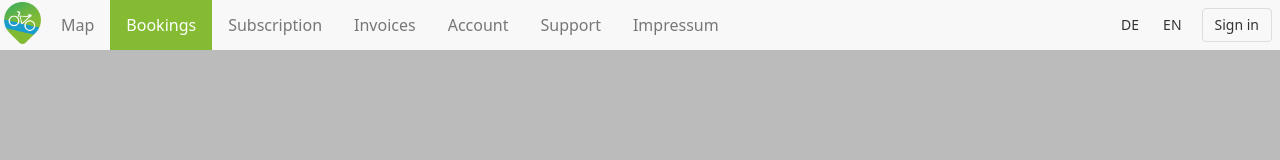
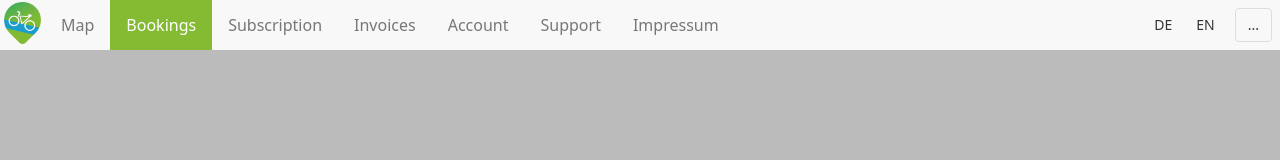
Before and after one commit to NeoLegends/velocity-pwa, a React (Create React App) app: page /bookings in a window 1280 px wide. Shown: the top 160 px of the page. Built offline with nearby package versions, Linux system fonts and the light colour scheme; no server answers.

Commit message:
:sparkles: Display indicator when login status isn't known yet

```diff
--- a/src/components/menu-bar.tsx
+++ b/src/components/menu-bar.tsx
@@ -18,6 +18,7 @@ export interface MenuBarProps {
 
 const MenuBar: React.FC<MenuBarProps> = ({
   isLoggedIn,
+  loginStatusKnown,
 
   onChangeLanguage,
   onLoginButtonClick,
@@ -52,9 +53,11 @@ const MenuBar: React.FC<MenuBarProps> = ({
         className="btn outline"
         onClick={onLoginButtonClick}
       >
-        {isLoggedIn
-          ? NAVIGATION.SIGN_OUT_BTN
-          : NAVIGATION.SIGN_IN_BTN}
+        {loginStatusKnown
+          ? isLoggedIn
+            ? NAVIGATION.SIGN_OUT_BTN
+            : NAVIGATION.SIGN_IN_BTN
+          : '...'}
       </button>
       <button
         className="btn outline btn-menu"
```
